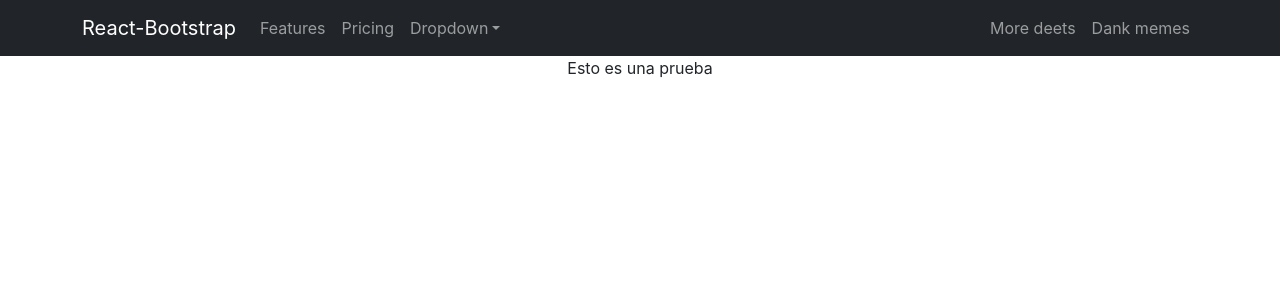
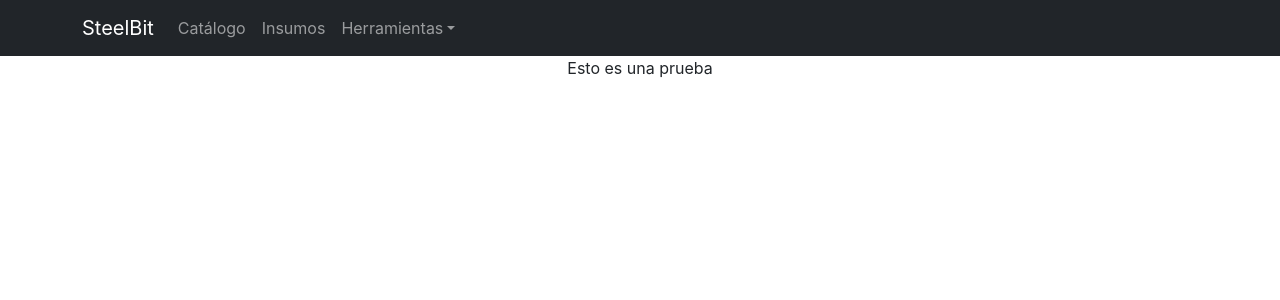
Before and after one commit to espiralverde/proyecto_react, a React (Create React App) app: page / in a window 1280 px wide. Shown: the top 300 px of the page. Built offline with nearby package versions, Linux system fonts and the light colour scheme.

Commit message:
2da Entrega

```diff
--- a/src/components/NavBar/NavBar.js
+++ b/src/components/NavBar/NavBar.js
@@ -1,32 +1,34 @@
-import Container from 'react-bootstrap/Container'
-import Nav from 'react-bootstrap/Nav'
-import Navbar from 'react-bootstrap/Navbar'
-import NavDropdown from 'react-bootstrap/NavDropdown'
+import { Container, Nav, Navbar, NavDropdown } from 'react-bootstrap'
+
+// import Container from 'react-bootstrap/Container'
+// import Nav from 'react-bootstrap/Nav'
+// import Navbar from 'react-bootstrap/Navbar'
+// import NavDropdown from 'react-bootstrap/NavDropdown'
 
 const NavBar = () => {
     return (
         <Navbar collapseOnSelect expand="lg" bg="dark" variant="dark">
             <Container>
-            <Navbar.Brand href="#home">React-Bootstrap</Navbar.Brand>
+            <Navbar.Brand href="#home">SteelBit</Navbar.Brand>
             <Navbar.Toggle aria-controls="responsive-navbar-nav" />
                 <Navbar.Collapse id="responsive-navbar-nav">
                     <Nav className="me-auto">
-                        <Nav.Link href="#features">Features</Nav.Link>
-                        <Nav.Link href="#pricing">Pricing</Nav.Link>
-                        <NavDropdown title="Dropdown" id="collasible-nav-dropdown">
-                            <NavDropdown.Item href="#action/3.1">Action</NavDropdown.Item>
-                            <NavDropdown.Item href="#action/3.2">Another action</NavDropdown.Item>
-                            <NavDropdown.Item href="#action/3.3">Something</NavDropdown.Item>
+                        <Nav.Link href="#features">Catálogo</Nav.Link>
+                        <Nav.Link href="#pricing">Insumos</Nav.Link>
+                        <NavDropdown title="Herramientas" id="collasible-nav-dropdown">
+                            <NavDropdown.Item href="#action/3.1">Batería</NavDropdown.Item>
+                            <NavDropdown.Item href="#action/3.2">Eléctricas</NavDropdown.Item>
+                            <NavDropdown.Item href="#action/3.3">Neumáticas</NavDropdown.Item>
                             <NavDropdown.Divider />
-                            <NavDropdown.Item href="#action/3.4">Separated link</NavDropdown.Item>
+                            <NavDropdown.Item href="#action/3.4">Manuales</NavDropdown.Item>
                         </NavDropdown>
                     </Nav>
-                    <Nav>
+                    {/* <Nav>
                         <Nav.Link href="#deets">More deets</Nav.Link>
                         <Nav.Link eventKey={2} href="#memes">
                             Dank memes
                         </Nav.Link>
-                    </Nav>
+                    </Nav> */}
                 </Navbar.Collapse>
             </Container>
         </Navbar>
--- a/src/index.js
+++ b/src/index.js
@@ -2,6 +2,7 @@ import React from 'react';
 import ReactDOM from 'react-dom/client';
 import App from './App';
 import './index.css';
+import 'bootstrap/dist/css/bootstrap.min.css';
 
 const root = ReactDOM.createRoot(document.getElementById('root'));
 root.render(
```
